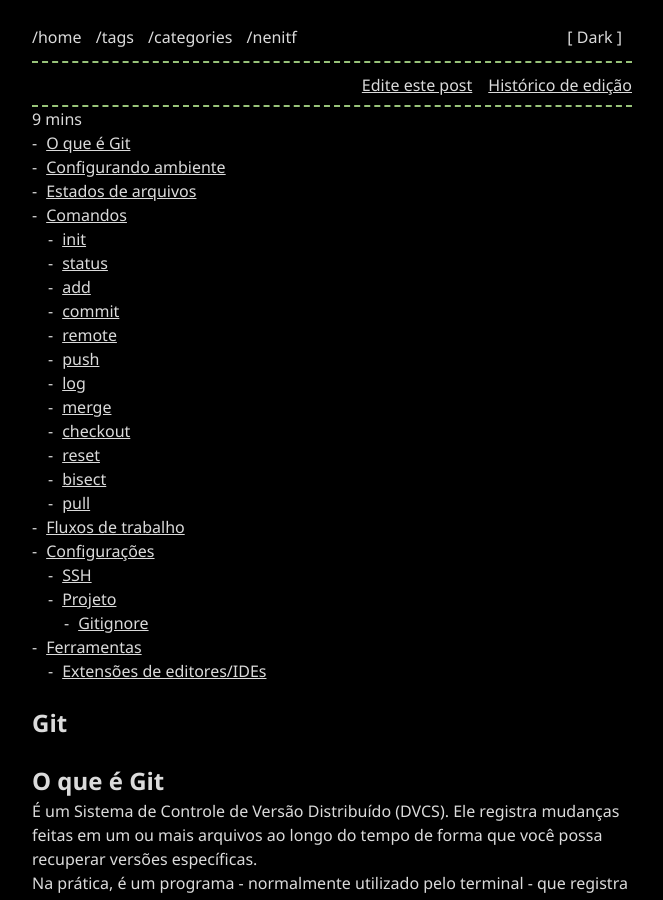
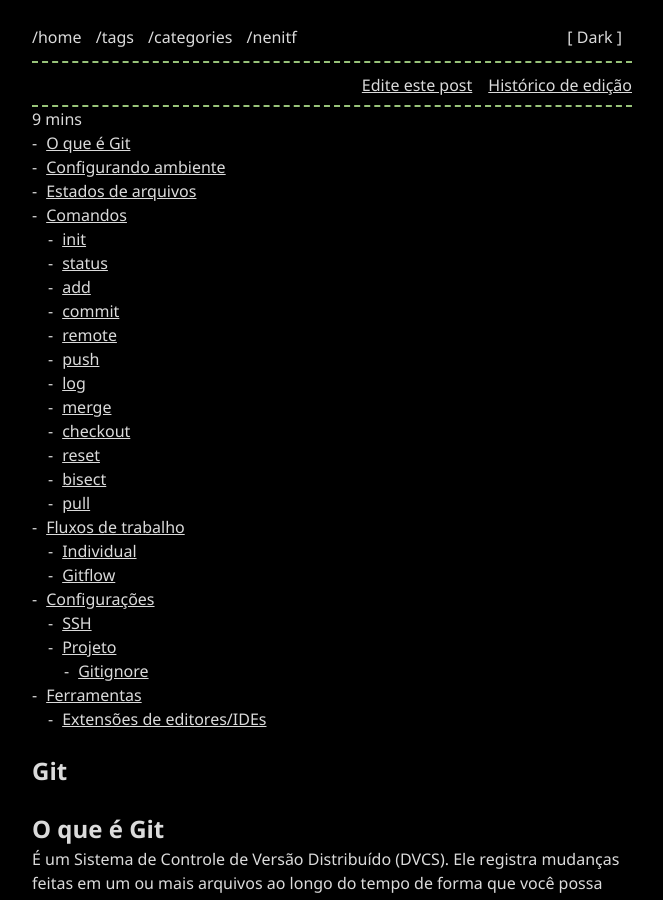
Before and after one commit to neninja/wtf, a Jekyll site: the page built from _posts/2019-7-31-git.md, in a window 1280 px wide and 900 px high. Shown: the whole window, without its empty margins (308-971 px from the left). Built offline with Jekyll 4.4.1, drawn with Linux system fonts in a browser that asks for light colours; our own code applies the rules of GitHub Pages for plain Markdown files.

Commit message:
post(git): formata espaçamentos e listas markdown

````diff
--- a/_posts/2019-7-31-git.md
+++ b/_posts/2019-7-31-git.md
@@ -20,6 +20,7 @@
 * `commited`: não foram modificados desde o ultimo commit;
 
 ## Comandos
+
 Vou falar neste tópico sobre os comandos do git via terminal. Para usar no Windows basta ir até pasta do seu projeto, apertar botão direito do mouse e escolher "git bash".
 Comandos são compostos de ``git`` mais a especificação dele. Por exemplo, para transformar um arquivo de not staged para staged, basta usar ``git add <arquivo>``.
 Muitos comandos terão parâmetros, como por exemplo o nome de um arquivo. Nessas situações será usada a notação ``<valor>``. Em caso de duvida, digite o comando completo com help no final como ``git add --help``.
@@ -32,18 +33,21 @@
 ---
 
 ### init
+
 - **Estrutura**: ``git init``
 - **Descrição**: Todas mudanças realizadas versionadas com o git ficam na pasta `.git` na raiz do projeto. Para ter esse diretório - e consequentemente utilizar o git - das duas uma, ou clona um objeto (baixa um existente) com ``git clone <endereco>`` ou inicializa o git na pasta com ``init``
 
 ---
 
 ### status
+
 - **Estrutura**: ``git status``
 - **Descrição**: Verifica a situação dos arquivos do projeto deve-se utilizar.
 
 ---
 
 ### add
+
 - **Estrutura**: ``git add <file> <file> ...``
     - ``<file>`` é um arquivo ou diretório, caso seja usado `.` adiciona tudo do atual diretório
 - **Descrição**: Somente arquivos *staged* podem ser commitados, e para isso é precisso escolher *untrackeds* ou *not stageds*. Com ``add`` é feita a troca de estado para *staged*.
@@ -55,6 +59,7 @@
 ---
 
 ### commit
+
 - **Estrutura**: ``git commit``
 - **Descrição**: O *commit* é o responsável por gravar as alterações dos arquivos stageados no projeto. É pelo histórico de *commits* que é possível retroceder até determinada versão do projeto. Os principais características que todo *commit* possui é seu *hash* (identificador), data, autor e mensagem. Com o comando é aberto um editor de texto para escrever a mensagem.
 - **Flags**:
@@ -69,6 +74,7 @@
 ---
 
 ### remote
+
 - **Estrutura**: ``git remote <comando>``
     - ``<comando>`` comandos relacionados ao *remote*
         - ``git remote add <nome remoto> <url>`` adiciona ``<nome remoto>``, sendo normalmente *origin* ou *upstream*
@@ -79,6 +85,7 @@
 ---
 
 ### push
+
 - **Estrutura**: ``git push <remote> <branch>``
     - `<remoto>` nome do *remote*, normalmente *origin* ou *upstream*
     - `<branch>` *branch* do *remote*
@@ -89,6 +96,7 @@
 <!--### tag-->
 
 ### log
+
 - **Estrutura**: ``git log``
 - **Descrição**: Lista os *commits*, podendo ser usado abaixo:
 - **Flags**:
@@ -97,6 +105,7 @@
 ---
 
 ### merge
+
 - **Estrutura**: ``git merge <branch nova>``
 - **Descrição**: Mescla duas *branches*. Caso nenhum *commit* tenha sido criado na *branch* de origem durante os *commits* da nova *branch*, o git vai juntar todos os *commits* diretamente (sem um novo *commit* com separação e referência da *branch*). Essa situação é uma funcionalidade do git chamada *fast-forward*.
 - **Flags**:
@@ -109,6 +118,7 @@
 <!--### rebase-->
 
 ### checkout
+
 - **Estrutura**: ``git checkout <referência>``
     - ``<referência>`` *branch*, *hash* do *commit* ou arquivo/folder precedido de ``--``
 - **Descrição**:
@@ -122,15 +132,17 @@
 ---
 
 ### reset
+
 - **Estrutura**: ``git reset <referência>``
     - ``<referência>`` *hash* do *commit*, a posição relativa ao HEAD (sendo um anterior `HEAD~1`, dois `HEAD~2` e etc) ou um arquivo para remover da [área de staged](#add).
-- **Descrição**: Retorna o histórico ou altera a area de *staged*. Todos arquivos dos *commits* apagados permanecem (como `modified` ou `untracked`).
+- **Descrição**: Retorna o histórico ou altera a area de *staged*. Todos arquivos dos *commits* apagados permanecem (como *modified* ou *untracked*).
 - **Flags**:
     - ``git reset --hard HEAD~1`` desfaz todas alterações dos arquivos, não deixando *modifieds* ou *untrackeds*
 
 ---
 
 ### bisect
+
 - **Estrutura**: ``git bisect <comando>``
     - ``<comando>`` comandos relacionados ao *bisect*
         - ``git bisect start`` inicia a procura pelo *commit*
@@ -155,6 +167,7 @@
 <!--### Fetch -->
 
 ### pull
+
 - **Estrutura**: ``git pull <remoto> <branch>``
     - `<remoto>` nome do *remote*, normalmente *origin* ou *upstream*
     - `<branch>` branch do ``<remoto>``
@@ -166,7 +179,7 @@
 
 ## Fluxos de trabalho
 
-- Individual
+### Individual
 
 É mais simples versionar o código quando está trabalhando sozinho em um projeto, portanto essa seção abordará o escopo de comandos mínimos necessários para essa situação.
 Abaixo uma figura no fluxo de trabalho explicado na seção:
@@ -199,6 +211,7 @@
 
 Caso existam multiplas keys o ideal é configurar no arguivo `~/.ssh/config`.
 Exemplo de uma configuração abaixo:
+
 ```
 Host github.com-oab
   Hostname ssh.github.com
@@ -218,19 +231,22 @@
   User git
   IdentityFile ~/.ssh/id_rsa-gitlab
 ```
+
 ### Projeto
+
 #### Gitignore
+
 Para fazer o git ignorar arquivo (normalmente de configuração de IDE, logs e etc) é criado na raiz do projeto o arquivo `.gitignore`.
+
 ## Ferramentas
+
 ### Extensões de editores/IDEs
-Vim:
-- [fugitive](https://github.com/tpope/vim-fugitive): integração de comandos do git
-- [gitgutter](https://github.com/airblade/vim-gitgutter): `+`, `-` e `~` no editor
-- [gv](https://github.com/junegunn/gv.vim): exibição do historico de commits
 
----
-
-VSCode:
-- Integração própria
-- Git blame
-- Git lens
+- Vim:
+    - [fugitive](https://github.com/tpope/vim-fugitive): integração de comandos do git
+    - [gitgutter](https://github.com/airblade/vim-gitgutter): `+`, `-` e `~` no editor
+    - [gv](https://github.com/junegunn/gv.vim): exibição do historico de commits
+- VSCode:
+    - Integração própria
+    - Git blame
+    - Git lens
````
Also changed, not shown: other parts of _posts/2019-7-31-git.md (+4 -5 lines).
